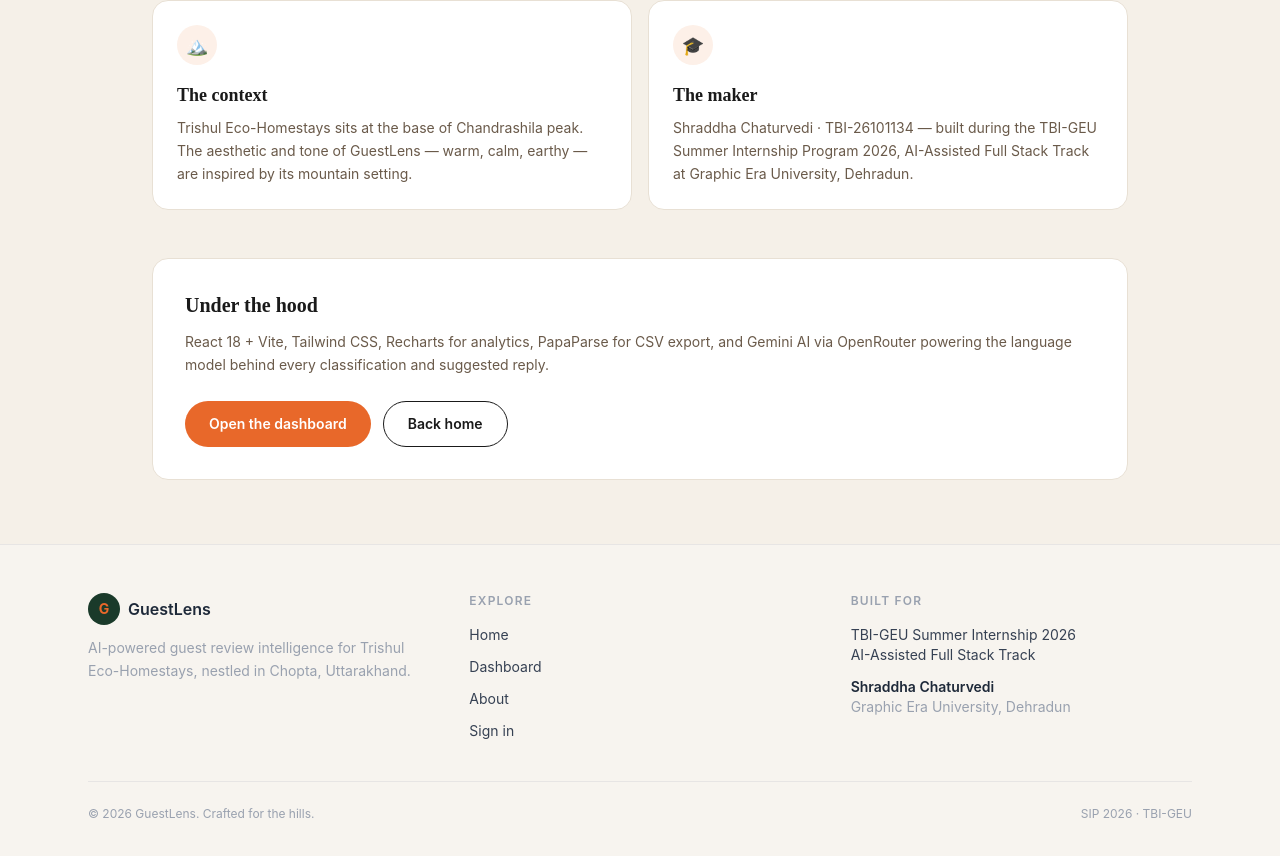
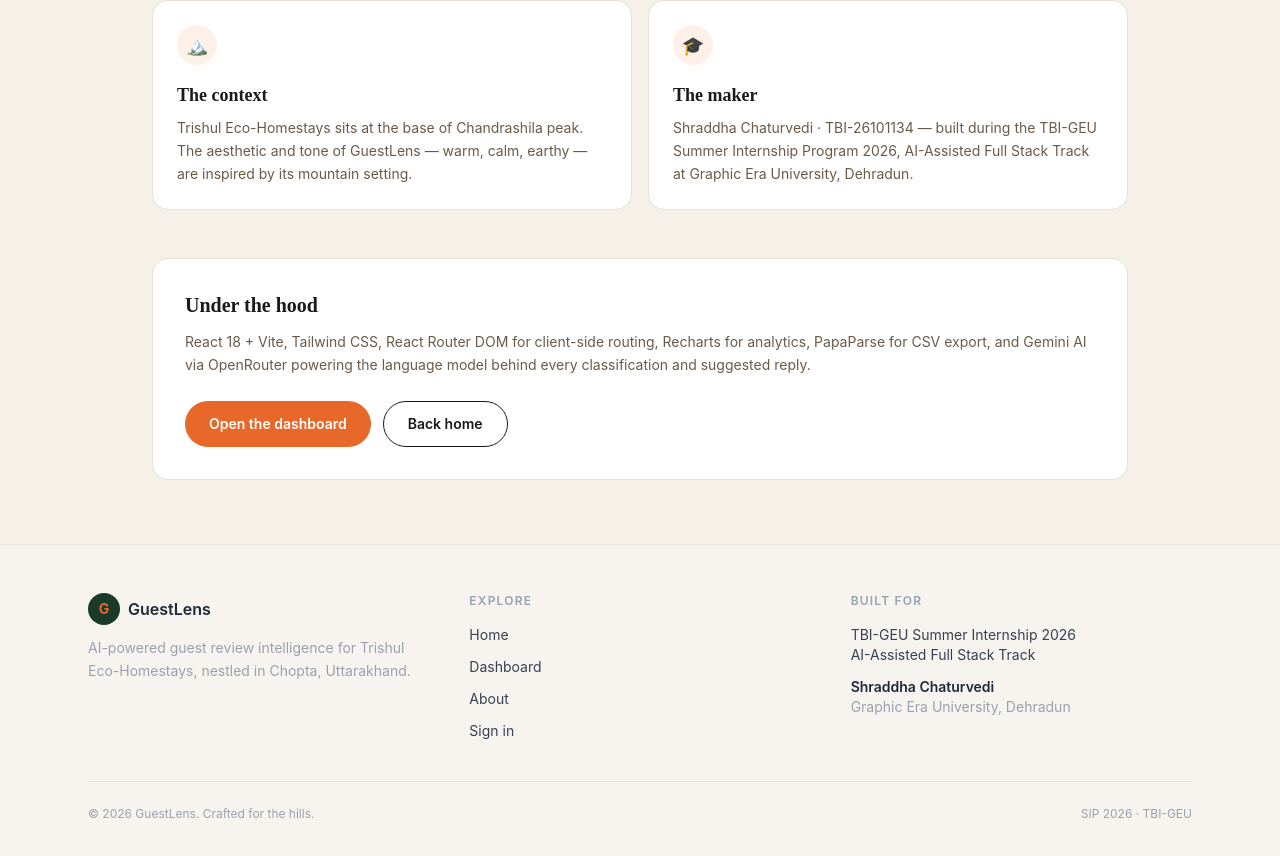
Before and after one commit to shraddhachaturvedicodes/review-dashboard, a React (Vite) app: page /about in a window 1280 px wide. Shown: the part 696-1552 px from the top of the page. Built offline with nearby package versions, Linux system fonts and the light colour scheme; no server answers.

Commit message:
feat: add About page with problem, solution, context and maker sections

```diff
--- a/src/pages/About.jsx
+++ b/src/pages/About.jsx
@@ -60,7 +60,7 @@
         <div className="bg-white rounded-2xl p-8 border" style={{ borderColor: '#e8e0d4' }}>
           <h3 className="font-serif text-xl font-bold mb-3" style={{ color: '#1a1a1a' }}>Under the hood</h3>
           <p className="text-sm leading-relaxed mb-6" style={{ color: '#6a5a4a' }}>
-            React 18 + Vite, Tailwind CSS, Recharts for analytics, PapaParse for CSV export, and Gemini AI via OpenRouter powering the language model behind every classification and suggested reply.
+          React 18 + Vite, Tailwind CSS, React Router DOM for client-side routing, Recharts for analytics, PapaParse for CSV export, and Gemini AI via OpenRouter powering the language model behind every classification and suggested reply.
           </p>
           <div className="flex gap-3">
             <button
```
